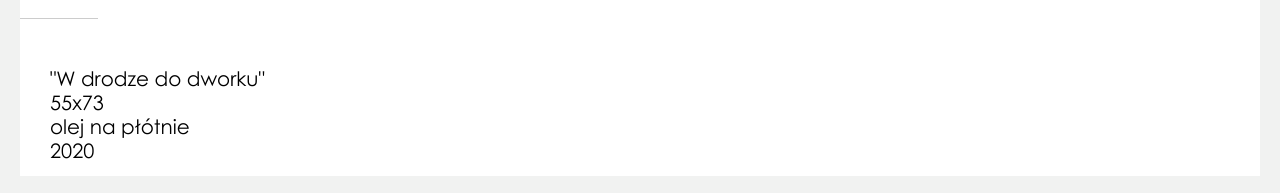
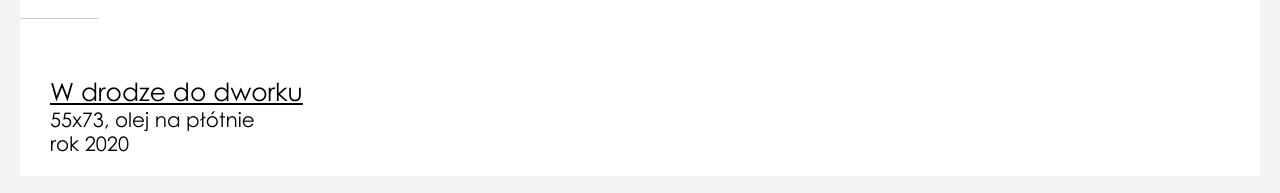
Before and after one commit to jantechner/portfolio-photo-gallery, a React (Create React App) app: page /gallery/1 in a window 1280 px wide. Shown: the part 604-797 px from the top of the page. Built offline with nearby package versions, Linux system fonts and the light colour scheme.

Commit message:
Minor styling changes

```diff
--- a/src/components/Contact.js
+++ b/src/components/Contact.js
@@ -1,4 +1,4 @@
-import React from "react";
+import React, { useState, useEffect } from "react";
 import Gallery from "./Gallery";
 import SectionHeader from "./SectionHeader";
 import { paintings, getOrderAvailable } from "./../images/paintings/paintings";
@@ -7,6 +7,17 @@ import "./Contact.scss";
 function Contact(props) {
   const availablePaintings = paintings.filter(p => p.available);
   console.log(availablePaintings);
+
+  const [wrappedTitle, setWrappedTitle] = useState(
+    window.innerWidth < 420 ? (<div>DOSTĘPNE<br/>OBRAZY</div>) : "DOSTĘPNE OBRAZY"
+  );
+  useEffect(() => {
+    function handleResize() {
+      setWrappedTitle(window.innerWidth < 420 ? (<div>DOSTĘPNE<br/>OBRAZY</div>) : "DOSTĘPNE OBRAZY");
+    }
+    window.addEventListener("resize", handleResize);
+    return () => window.removeEventListener("resize", handleResize);
+  }, []);
 
   return (
     <div>
@@ -24,7 +35,10 @@ function Contact(props) {
           <b>malgorzata.techner@gmail.com</b> <br />
           lub wejdź na stronę
           <br />
-          <a href="https://www.facebook.com/MalgorzataTechner/"><b>facebook.com/MalgorzataTechner/</b></a><br />
+          <a href="https://www.facebook.com/MalgorzataTechner/">
+            <b>facebook.com/MalgorzataTechner/</b>
+          </a>
+          <br />
           <br />
           Jeśli wolisz, możesz też wybrać spośród gotowych już prac.
         </div>
@@ -32,7 +46,7 @@ function Contact(props) {
       <Gallery
         objects={availablePaintings}
         orderFunction={getOrderAvailable}
-        title="DOSTĘPNE OBRAZY"
+        title={wrappedTitle}
         orderButton={false}
       />
     </div>
--- a/src/components/Contact.scss
+++ b/src/components/Contact.scss
@@ -1,4 +1,6 @@
 .contact {
+  box-sizing: border-box;
+  width: 100%;
   padding: 25px 25px 0;
   align-items: center;
 
@@ -6,5 +8,25 @@
     $extra-padding: 30px;
     padding: 15px + $extra-padding 20% 0 + $extra-padding;
     font-size: 23px;
+
+    @media (max-width: 1200px) {
+      padding-left: 10%;
+      padding-right: 10%;
+      font-size: 20px;
+    }
+
+    @media (max-width: 900px) {
+      padding: 15px 5% 0;
+      font-size: 18px;
+    }
+
+    @media (max-width: 700px) {
+      padding: 5px 25px 5px;
+      font-size: 15px;
+    }
+  }
+
+  @media (max-width: 700px) {
+    padding: 0;
   }
 }
--- a/src/components/PaintingDetails.js
+++ b/src/components/PaintingDetails.js
@@ -34,10 +34,15 @@ class PaintingDetails extends Component {
         <div className="painting-details">
           {this.object.size && (
             <div className="description">
-              <span>{`"${this.object.title}"`}</span>
-              <span>{this.object.size[0] + "x" + this.object.size[1]}</span>
-              <span>{this.object.technique}</span>
-              <span>{this.object.year}</span>
+              <span className="title">{this.object.title}</span>
+              <span>
+                {this.object.size[0] +
+                  "x" +
+                  this.object.size[1] +
+                  ", " +
+                  this.object.technique}
+              </span>
+              <span>{"rok " + this.object.year}</span>
             </div>
           )}
 
--- a/src/components/PaintingDetails.scss
+++ b/src/components/PaintingDetails.scss
@@ -7,7 +7,7 @@ $description-height: 10vh;
 
   .description {
     position: absolute;
-    bottom: 50px;
+    bottom: 40px;
     left: 50px;
     height: $description-height;
     z-index: 410;
@@ -21,7 +21,14 @@ $description-height: 10vh;
       font-size: 20px;
       text-align: start;
       display: block;
+
+      &.title {
+        font-size: 25px;
+        text-decoration: underline;
+      }
     }
+
+
   }
 
   .image-navigation-wrapper {
--- a/src/components/SectionHeader.scss
+++ b/src/components/SectionHeader.scss
@@ -20,6 +20,7 @@
   }
 
   .order-button {
+    z-index: 400;
     position: absolute;
     right: 25px;
     background-color: white;
@@ -28,6 +29,7 @@
     border: 1px solid rgba(0, 0, 0, 0.2);
     font-size: 25px;
     padding: 1px 18px 1px 20px;
+    transition: transform 0.3s ease;
 
     &:before {
       content: "";
@@ -39,5 +41,9 @@
       width: 25px;
       background-color: white;
     }
+
+    &:hover {
+      transform: scale(1.05);
+    }
   }
 }
--- a/src/components/Thumbnail.js
+++ b/src/components/Thumbnail.js
@@ -1,12 +1,12 @@
 import React from "react";
-import { Link, useRouteMatch } from "react-router-dom";
+import { Link } from "react-router-dom";
 import "./Thumbnail.scss";
 
 function Thumbnail(image) {
-  let match = useRouteMatch();
+  // let match = useRouteMatch();
   return (
     <div className="thumbnail">
-      <Link to={`${match.path}/${image.id}`}>
+      <Link to={`gallery/${image.id}`}>
         <div className="image-box">
           <img src={image.image72} alt={image.title} />
         </div>
```
Also changed, not shown: src/images/paintings/72dpi/uliczka-zalana-sloncem72.jpg (added), 1 other file (tests, documents, lock files or other folders).
